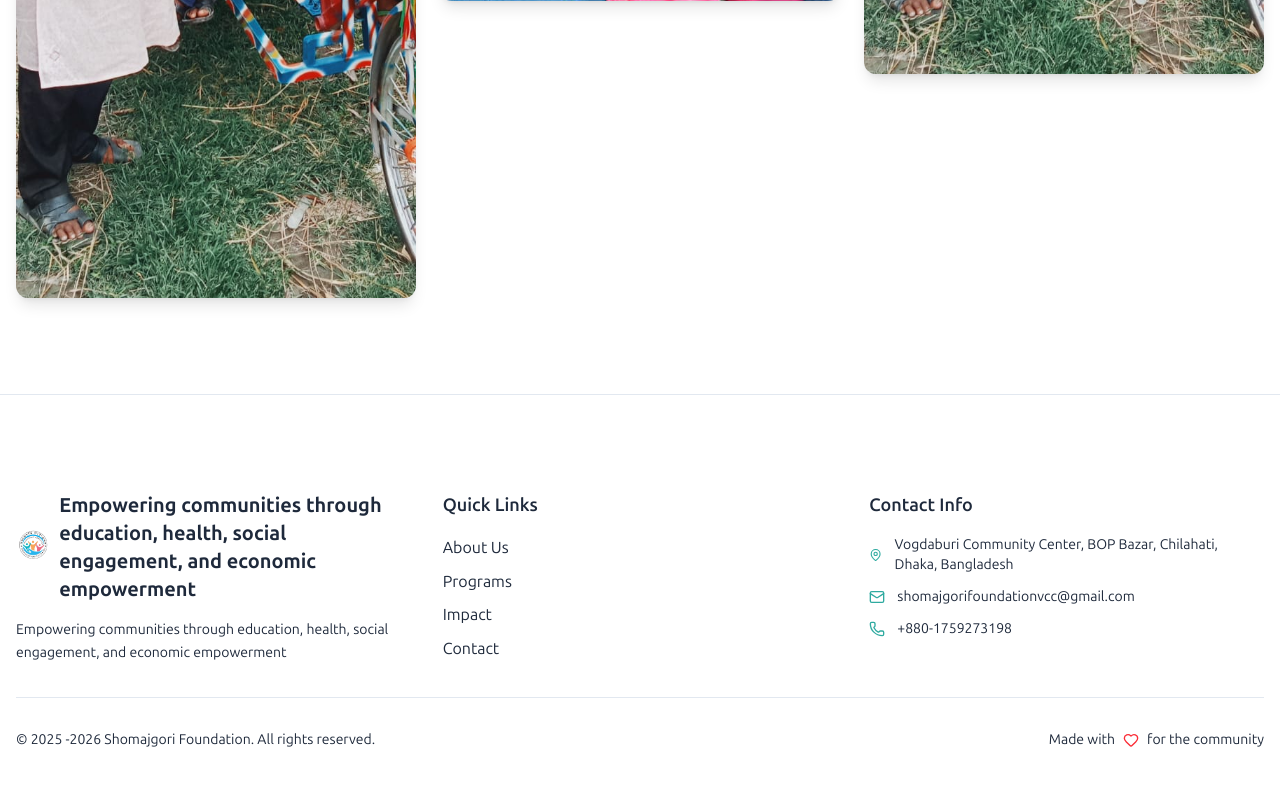
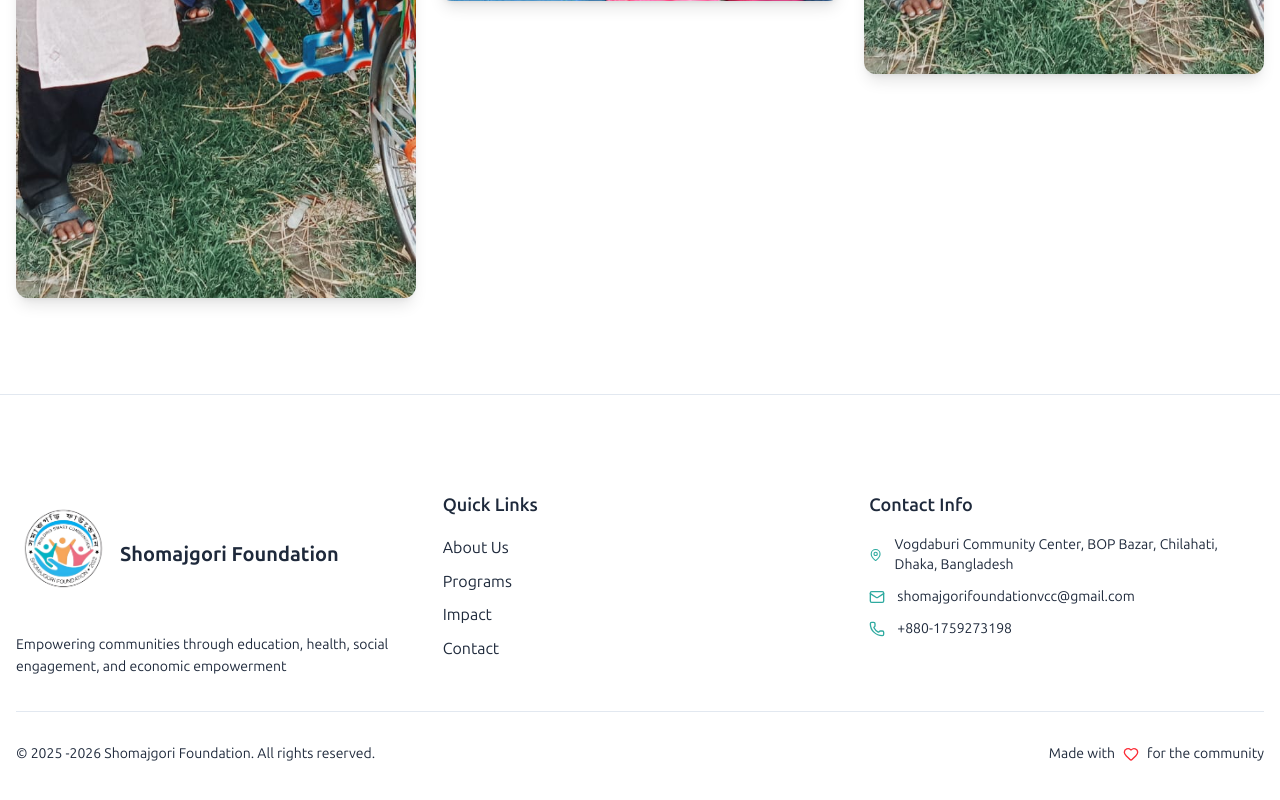
Before and after one commit to saadsrabon/smgv2, a React (Vite) app: page /gallery in a window 1280 px wide. Shown: the part 1236-2036 px from the top of the page. Built offline with nearby package versions, Linux system fonts and the light colour scheme.

Commit message:
foundation name updated

```diff
--- a/src/components/layout/Footer.tsx
+++ b/src/components/layout/Footer.tsx
@@ -16,7 +16,7 @@ const Footer = () => {
                 <img src={logo} alt="logo" className="w-full h-full" />
               </div>
               <h3 className={`text-xl font-bold text-light-text ${i18n.language === 'bn' ? 'font-bengali' : 'font-english'}`}>
-                {t('footer.description')}
+                {t('footer.name')}
               </h3>
             </div>
             <p className={`text-light-muted text-sm leading-relaxed ${i18n.language === 'bn' ? 'font-bengali' : 'font-english'}`}>
--- a/src/locales/bn.json
+++ b/src/locales/bn.json
@@ -143,6 +143,7 @@
     "volunteer": "স্বেচ্ছাসেবক হন"
   },
   "footer": {
+    "name": "সমাজ গড়ি ফাউন্ডেশন",
     "description": "শিক্ষা, স্বাস্থ্য , সামাজিক সামাজিক এবং আর্থিক  সম্পৃক্ততার মাধ্যমে কমিউনিটিকে শক্তিশালী করা",
     "links": {
       "about": "আমাদের সম্পর্কে",
--- a/src/locales/en.json
+++ b/src/locales/en.json
@@ -143,6 +143,7 @@
     "volunteer": "Become a Volunteer"
   },
   "footer": {
+    "name": "Shomajgori Foundation",
     "description": "Empowering communities through education, health, social engagement, and economic empowerment",
     "links": {
       "about": "About Us",
```
